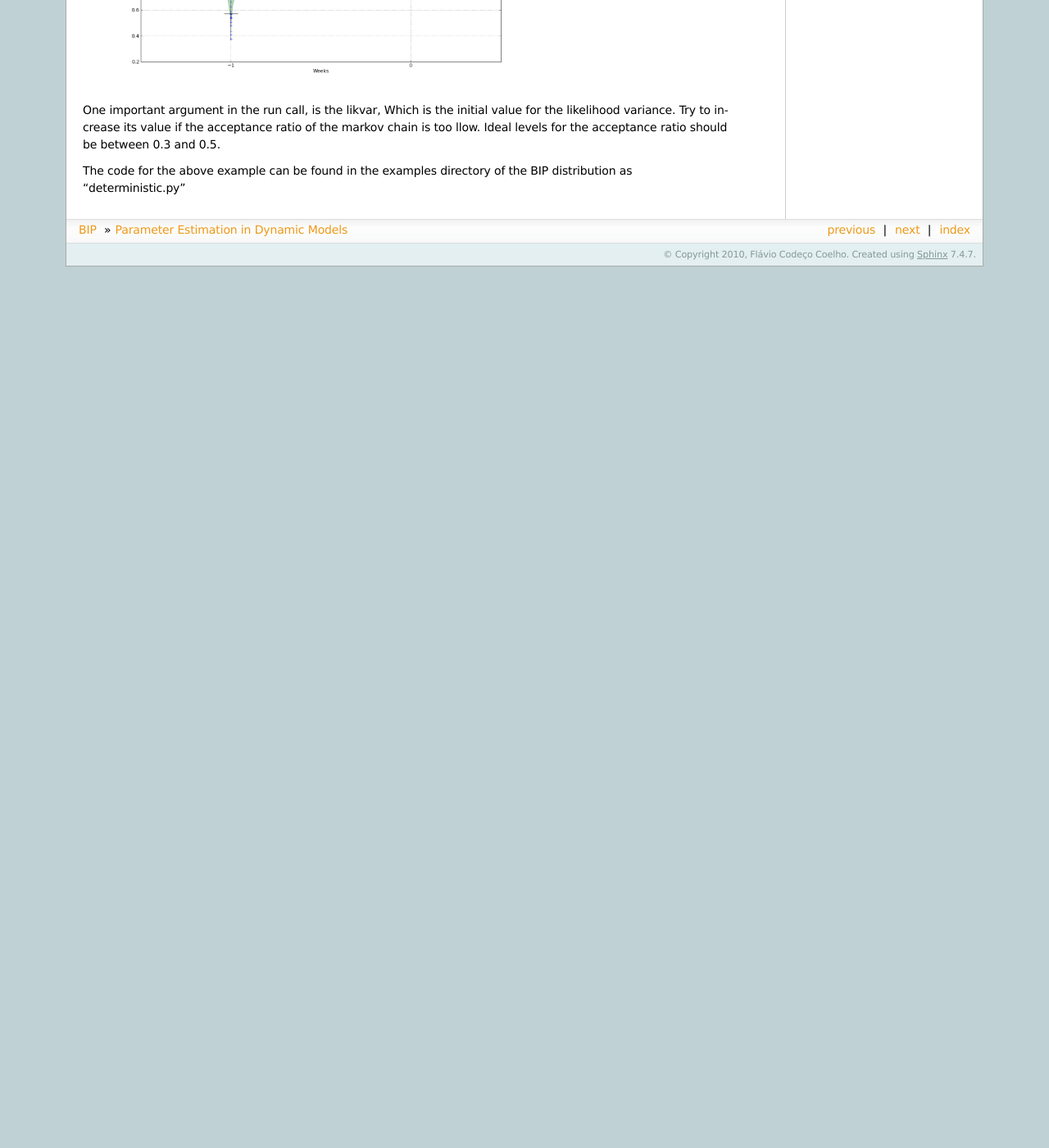
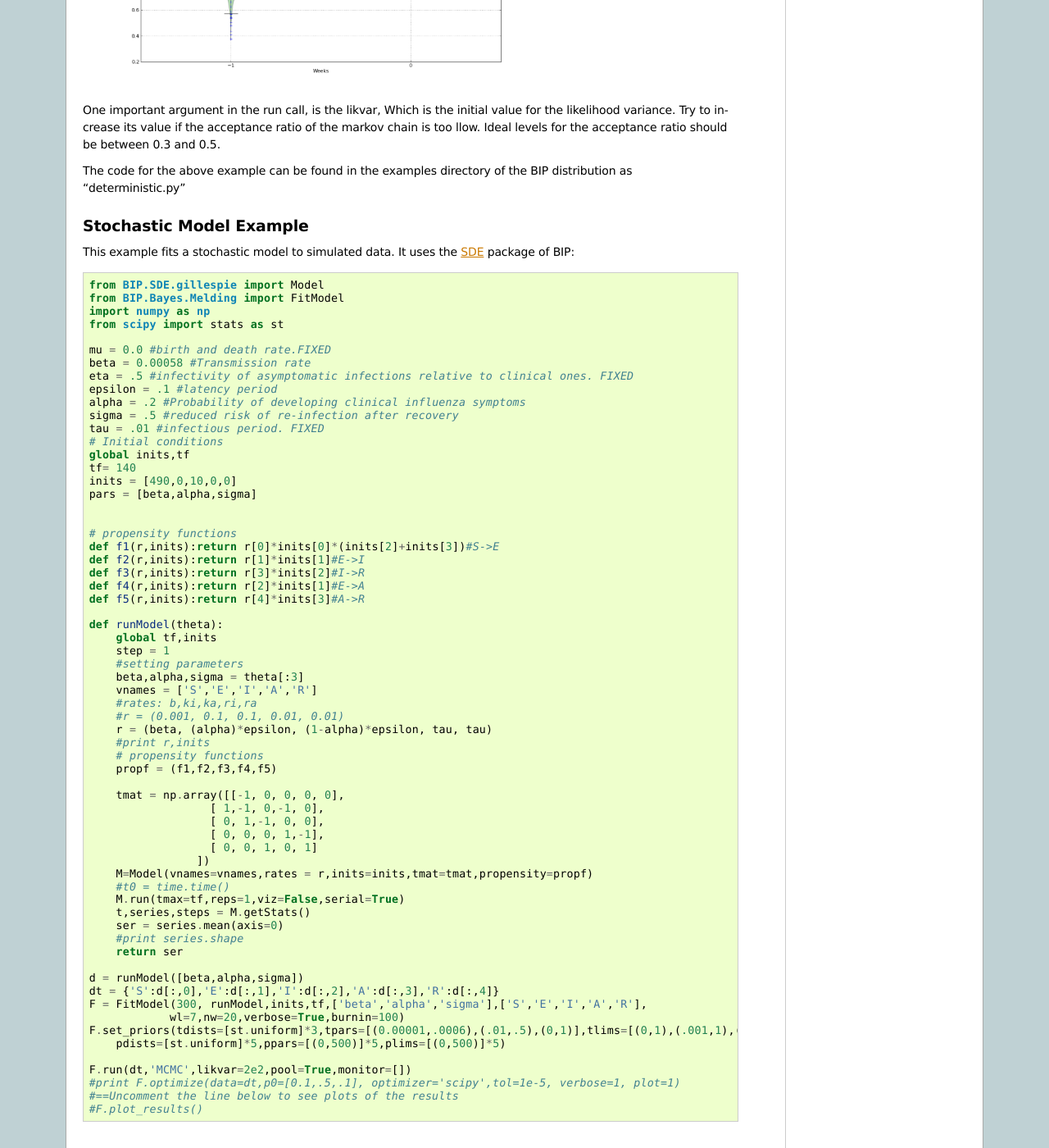
Before and after one commit to fccoelho/bayesian-inference, a Sphinx documentation site: the page built from trunk/BIP/Docs/source/paramest.rst, in a window 1280 px wide and 1400 px high, scrolled down 2065 px. Shown: the whole window at 82% size. Built offline with Sphinx 7.4.7, drawn with Linux system fonts in a browser that asks for light colours; formulas are drawn with MathJax 3; before the commit the page ends 2390 px from its top, so only the background shows below that; some of the changed text lies outside the part shown.

Commit message:
updated docs

```diff
--- a/trunk/BIP/Docs/source/paramest.rst
+++ b/trunk/BIP/Docs/source/paramest.rst
@@ -6,7 +6,7 @@ A growing theme in mathematical modeling is uncertainty analysis. The Melding Mo
 Once a model is thus parameterized, we can simulate the model, with full uncertainty representation and also fit the model to available data to reduce that uncertaity. Markov chain Monte Carlo algorithms are at the core of the framework, which requires a large number of simulations of the models in order to explore parameter space.
 
 Example Usage
--------------
+---------------------
 
 This first example includes a simple ODE (an SIR epidemic model) model which is fitted against simulated data to which noise is added::
 
@@ -70,3 +70,73 @@ The remaining lines just generate some simulated data to fit the model with, run
 One important argument in the run call, is the likvar, Which is the initial value for the likelihood variance. Try to increase its value if the acceptance ratio of the markov chain is too llow. Ideal levels for the acceptance ratio should be between 0.3 and 0.5.
 
 The code for the above example can be found in the examples directory of the BIP distribution as "deterministic.py"
+
+Stochastic Model Example
+------------------------------------
+
+This example fits a stochastic model to simulated data. It uses the :ref:`SDE <SDE>` package of BIP::
+
+    from BIP.SDE.gillespie import Model
+    from BIP.Bayes.Melding import FitModel
+    import numpy as np
+    from scipy import stats as st
+
+    mu = 0.0 #birth and death rate.FIXED
+    beta = 0.00058 #Transmission rate
+    eta = .5 #infectivity of asymptomatic infections relative to clinical ones. FIXED
+    epsilon = .1 #latency period
+    alpha = .2 #Probability of developing clinical influenza symptoms
+    sigma = .5 #reduced risk of re-infection after recovery
+    tau = .01 #infectious period. FIXED
+    # Initial conditions
+    global inits,tf
+    tf= 140
+    inits = [490,0,10,0,0]
+    pars = [beta,alpha,sigma]
+
+
+    # propensity functions
+    def f1(r,inits):return r[0]*inits[0]*(inits[2]+inits[3])#S->E
+    def f2(r,inits):return r[1]*inits[1]#E->I
+    def f3(r,inits):return r[3]*inits[2]#I->R
+    def f4(r,inits):return r[2]*inits[1]#E->A
+    def f5(r,inits):return r[4]*inits[3]#A->R
+
+    def runModel(theta):
+        global tf,inits
+        step = 1
+        #setting parameters
+        beta,alpha,sigma = theta[:3]
+        vnames = ['S','E','I','A','R']
+        #rates: b,ki,ka,ri,ra
+        #r = (0.001, 0.1, 0.1, 0.01, 0.01)
+        r = (beta, (alpha)*epsilon, (1-alpha)*epsilon, tau, tau)
+        #print r,inits
+        # propensity functions
+        propf = (f1,f2,f3,f4,f5)
+
+        tmat = np.array([[-1, 0, 0, 0, 0],
+                      [ 1,-1, 0,-1, 0],
+                      [ 0, 1,-1, 0, 0],
+                      [ 0, 0, 0, 1,-1],
+                      [ 0, 0, 1, 0, 1]
+                    ])
+        M=Model(vnames=vnames,rates = r,inits=inits,tmat=tmat,propensity=propf)
+        #t0 = time.time()
+        M.run(tmax=tf,reps=1,viz=False,serial=True)
+        t,series,steps = M.getStats()
+        ser = series.mean(axis=0)
+        #print series.shape
+        return ser
+
+    d = runModel([beta,alpha,sigma])
+    dt = {'S':d[:,0],'E':d[:,1],'I':d[:,2],'A':d[:,3],'R':d[:,4]}
+    F = FitModel(300, runModel,inits,tf,['beta','alpha','sigma'],['S','E','I','A','R'],
+                wl=7,nw=20,verbose=True,burnin=100)
+    F.set_priors(tdists=[st.uniform]*3,tpars=[(0.00001,.0006),(.01,.5),(0,1)],tlims=[(0,1),(.001,1),(0,1)],
+        pdists=[st.uniform]*5,ppars=[(0,500)]*5,plims=[(0,500)]*5)
+
+    F.run(dt,'MCMC',likvar=2e2,pool=True,monitor=[])
+    #print F.optimize(data=dt,p0=[0.1,.5,.1], optimizer='scipy',tol=1e-5, verbose=1, plot=1)
+    #==Uncomment the line below to see plots of the results
+    #F.plot_results()
--- a/trunk/BIP/Docs/source/sde.rst
+++ b/trunk/BIP/Docs/source/sde.rst
@@ -1,3 +1,4 @@
+.. _SDE:
 Stochastic Differential Equations
 =================================
 
```
Also changed, not shown: 14 other files.
